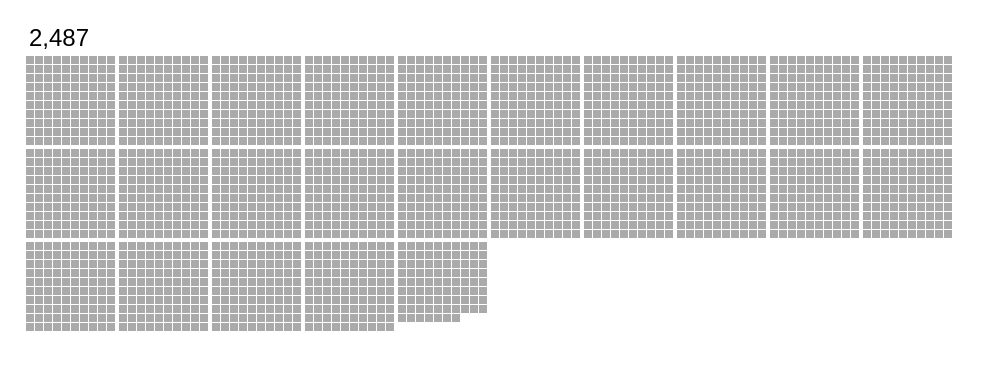
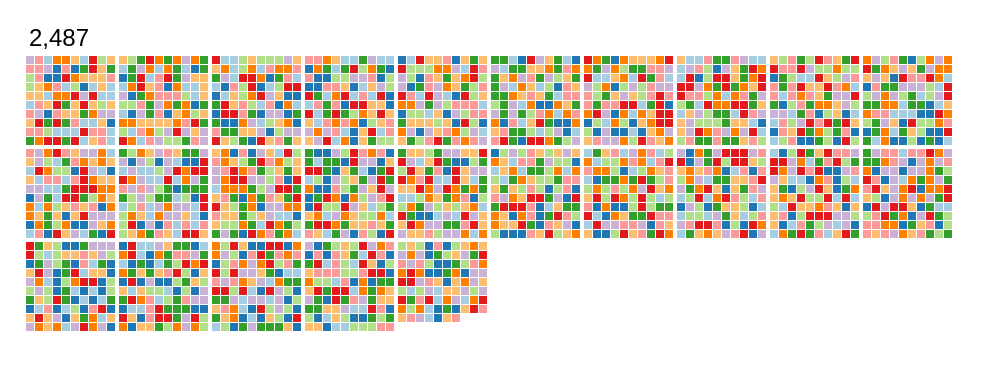
Before and after one commit to ployber/infovis, a plain HTML site: page d3_prueba.html in a window 1280 px wide. Shown: the whole page, without its empty margins (0-989 px from the left). Drawn offline with nearby package versions, Linux system fonts and the light colour scheme.

Commit message:
Update d3_prueba.html

```diff
--- a/d3_prueba.html
+++ b/d3_prueba.html
@@ -59,7 +59,7 @@ function update(n1) {
   cell.enter().append("rect")
       .attr("width", 0)
       .attr("height", cellSize)
-      .attr("style.fill", function(s) {
+      .attr("fill", function(s) {
                 return colorplt[Math.floor(Math.random()*colorplt.length)];
           })
       .attr("x", function(i) {
```
